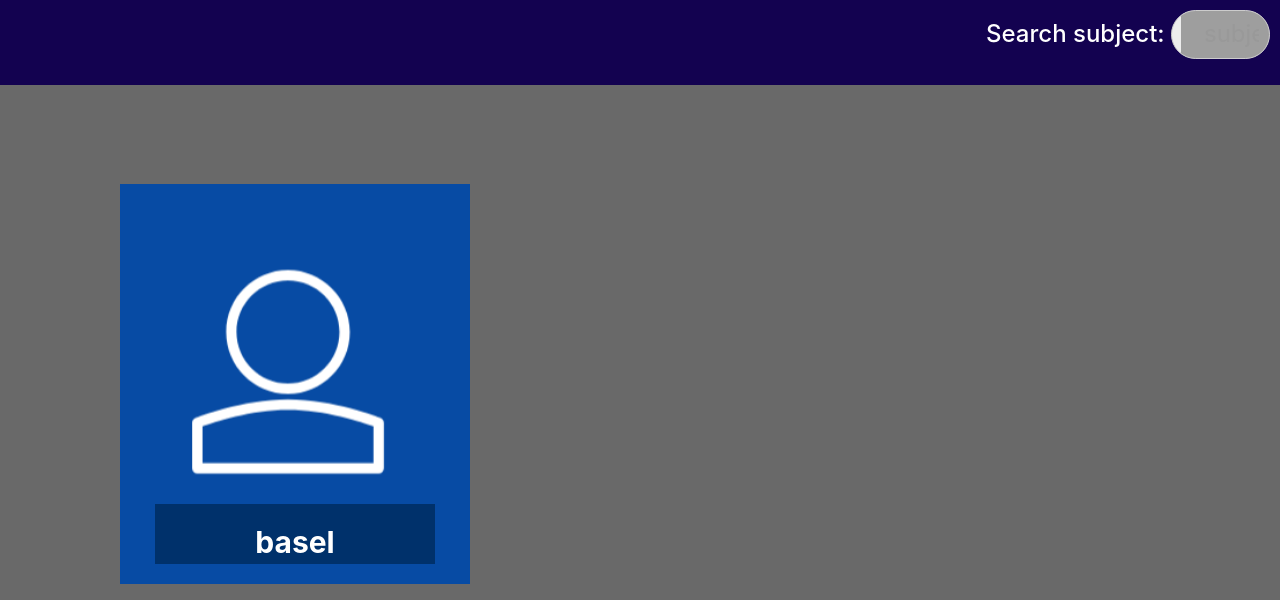
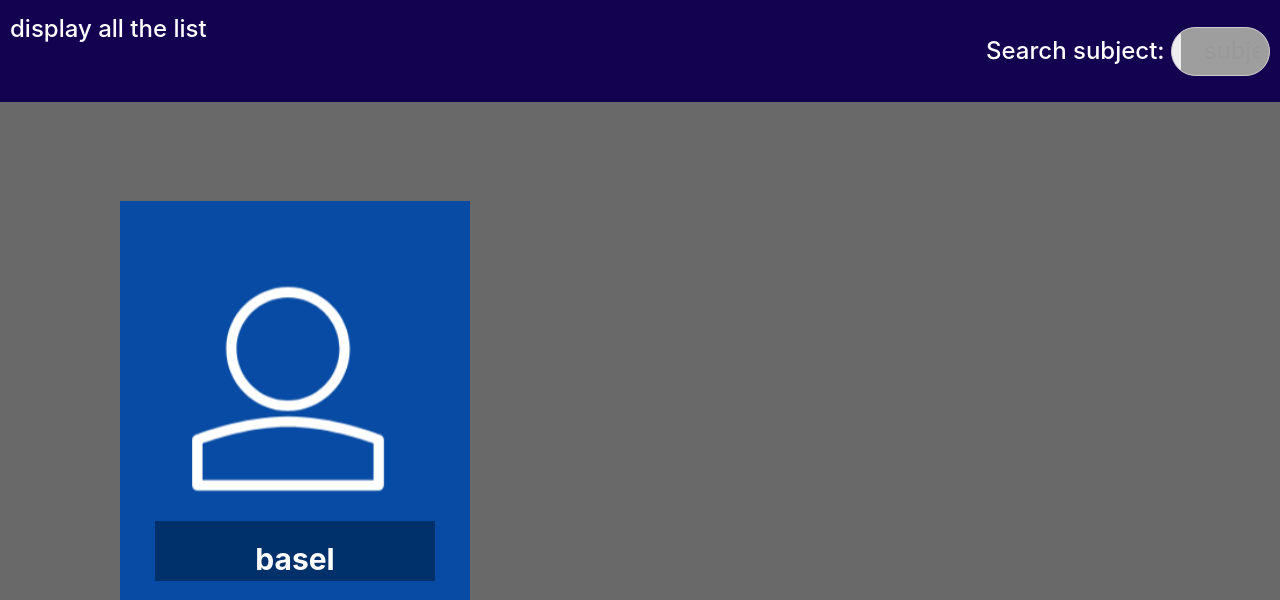
Before and after one commit to ahmadab8/Team17_Project, a Django app: page /classroom/teachers_list/ in a window 1280 px wide. Shown: the part 90-690 px from the top of the page. Run offline with Django 3.2, Linux system fonts and the light colour scheme; data comes from the database, SQL or seed files in the repository; both versions use the stored data as it was after the commit; some libraries are stand-ins or nearby versions; grey boxes are pictures that could not be loaded.

Commit message:
update teacher list => display all the list

```diff
--- a/lemudim1/classmanager/template/classroom/teachers_list.html
+++ b/lemudim1/classmanager/template/classroom/teachers_list.html
@@ -17,8 +17,11 @@
 </script>
 
 <div class="toggle">
+       <h4><a href="http://127.0.0.1:8000/classroom/teachers_list/">display all the list</a></h4>
        <h4> <form method='GET' action="{% url 'classroom:teachers_list' %}" class="searchme"><p>Search subject: <input type='search' name='q' placeholder='subject'></p></form></h4>
 </div>
+
+
 
 
 <div class="student-list">
```
Also changed, not shown: lemudim1/classmanager/db.sqlite3.
